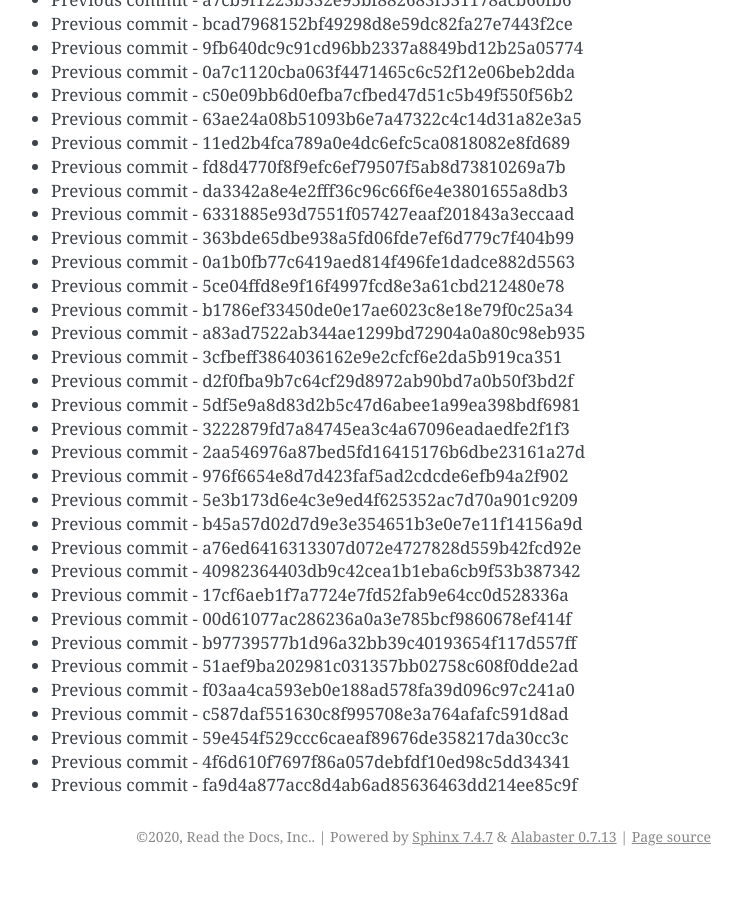
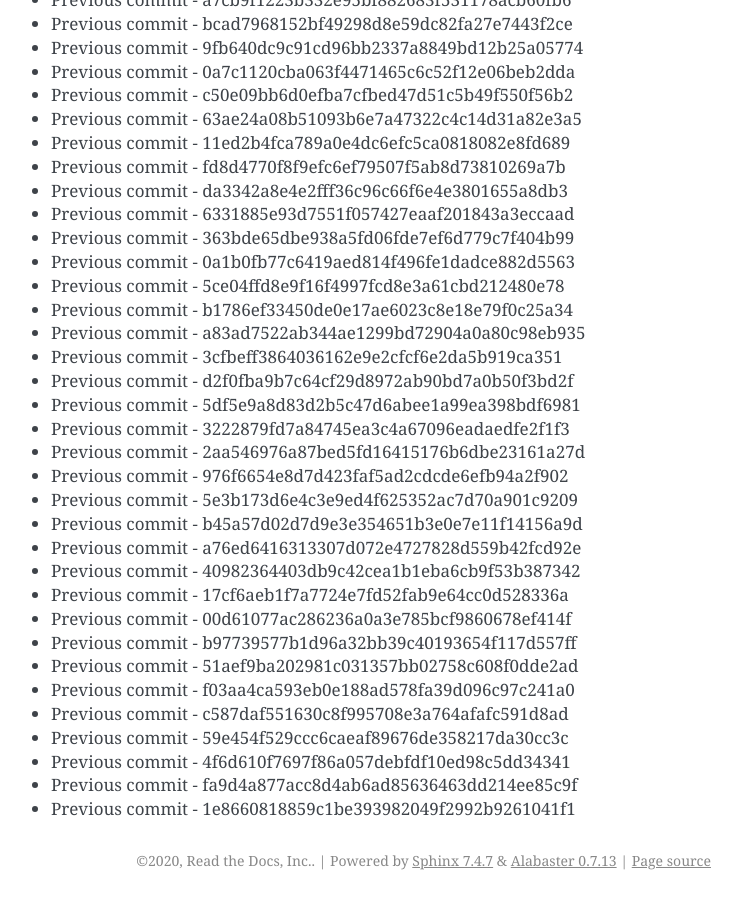
Before and after one commit to readthedocs/rtd-git-stresstest, a Sphinx documentation site: the page built from docs/updates.rst, in a window 1280 px wide and 900 px high, scrolled down 105433 px. Shown: the whole window, without its empty margins (399-1141 px from the left). Built offline with Sphinx 7.4.7, drawn with Linux system fonts in a browser that asks for light colours; before the commit the page ends 106309 px from its top, so only the background shows below that.

Commit message:
Generating commit from previous: 1e8660818859c1be393982049f2992b9261041f1

```diff
--- a/docs/updates.rst
+++ b/docs/updates.rst
@@ -4462,3 +4462,4 @@ It can be tested for any performance characteristics.
 * Previous commit - 59e454f529ccc6caeaf89676de358217da30cc3c
 * Previous commit - 4f6d610f7697f86a057debfdf10ed98c5dd34341
 * Previous commit - fa9d4a877acc8d4ab6ad85636463dd214ee85c9f
+* Previous commit - 1e8660818859c1be393982049f2992b9261041f1
```
